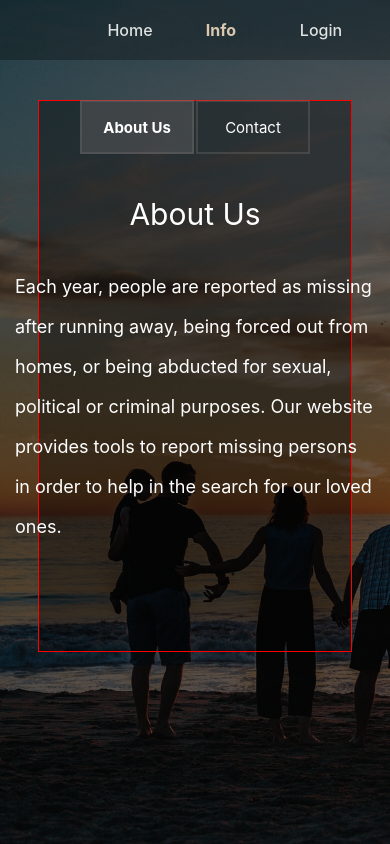
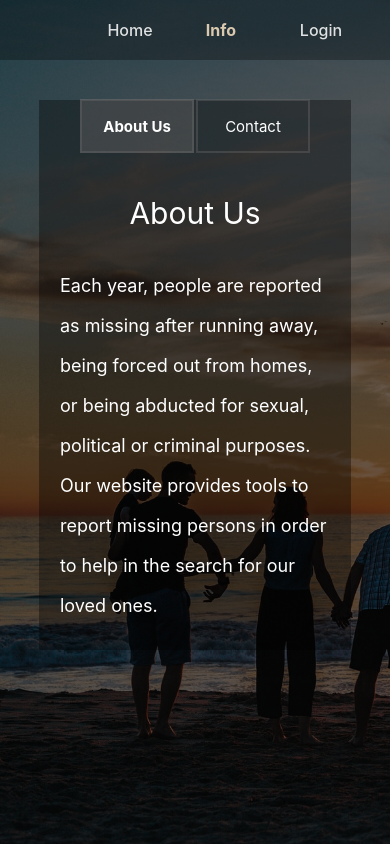
Before and after one commit to MilneS/missing, a React (Create React App) app: page / in a window 390 px wide. Both pictures are taken after a click on the item "Info". Built offline with nearby package versions, Linux system fonts and the light colour scheme; no server answers.

Commit message:
responsive chrome

```diff
--- a/src/comps/Info.module.css
+++ b/src/comps/Info.module.css
@@ -2,6 +2,7 @@
   display: flex;
   justify-content: center;
   align-items: center;
+  /* border: 1px solid red; */
 }
 .infocard {
   background-color: rgba(0, 0, 0, 0.363);
@@ -87,11 +88,12 @@
   }
 }
 @media (max-width: 900px) {
+  .infotextcontainer {
+    width: 300px;
+  }
   .infocard {
     height: 550px;
-    width: 80%;
-    border:1px solid red;
-  }
+    width: 80%;}
     .infotext {
     font-size: 18px;
     line-height: 40px;
@@ -100,3 +102,15 @@
     margin-bottom: 5px;
   }
 }
+/* @media (max-width: 600px) {
+  .infocard {
+    height: 550px;
+    width: 80%;}
+    .infotext {
+    font-size: 18px;
+    line-height: 40px;
+  }
+  .titlecontainer {
+    margin-bottom: 5px;
+  }
+} */
```
